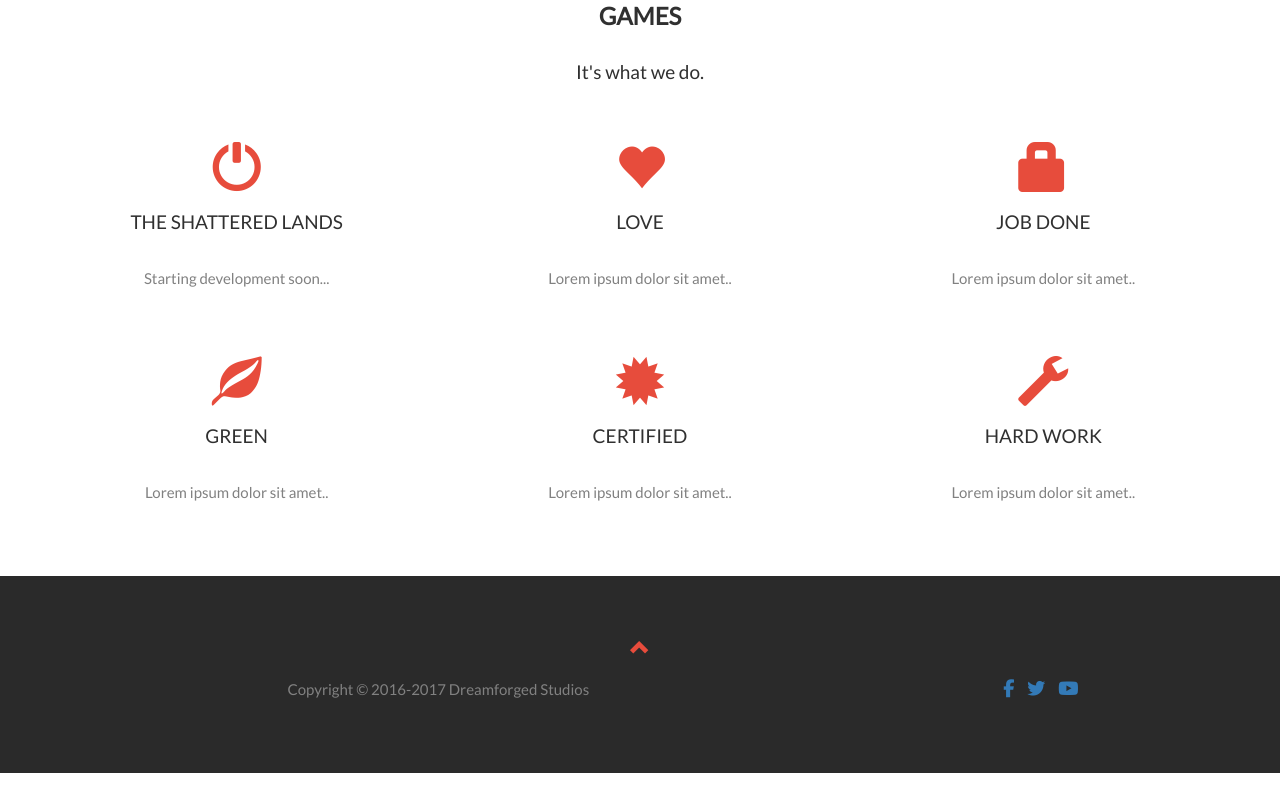
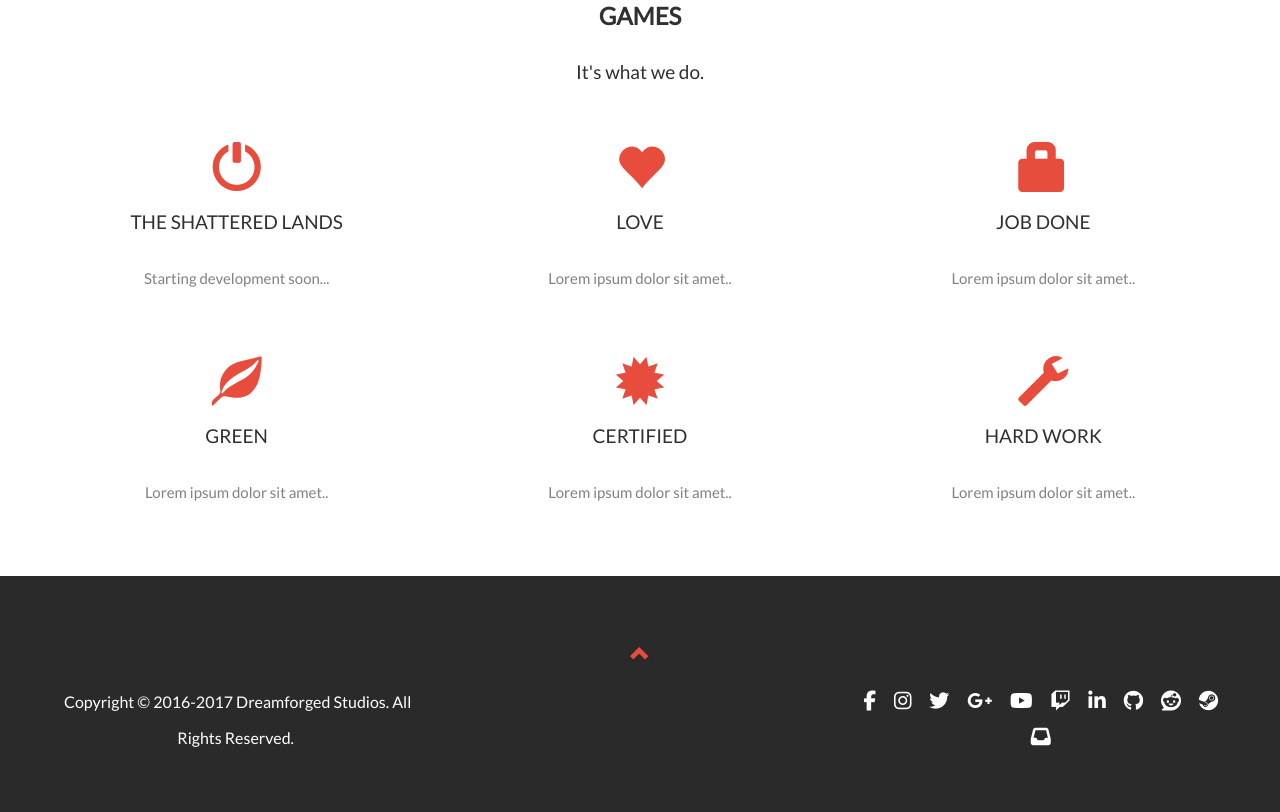
Before and after one commit to kriscrump/Site, a plain HTML site: page index.html in a window 1280 px wide. Shown: the part 856-1668 px from the top of the page. Before the commit the page ends 1629 px from the top, so only its background shows below. Drawn offline with nearby package versions, Linux system fonts and the light colour scheme.

Commit message:
formatting
formatted and refactored code

```diff
--- a/css/style.css
+++ b/css/style.css
@@ -2,26 +2,31 @@ body {
   font: 400 15px Lato, sans-serif;
   line-height: 1.8;
   color: #818181;
-  }
+}
 h2 {
   font-size: 24px;
   text-transform: uppercase;
   color: #303030;
   font-weight: 600;
   margin-bottom: 30px;
-  }
+}
 h4 {
   font-size: 19px;
   line-height: 1.375em;
   color: #303030;
   font-weight: 400;
   margin-bottom: 30px;
-  }
+}
+.copyright {
+  font-size: 16px;
+  padding: 2px;
+}
 .fa:before {
-  font-size: 18px;
+  color: #fff;
+  padding: 2px;
 }
 .jumbotron {
-  background-color: #2A2A2A;
+  background-color: #2a2a2a;
   color: #fff;
   padding: 100px 25px;
   font-family: Montserrat, sans-serif;
@@ -138,7 +143,9 @@ h4 {
   color: #fff !important;
 }
 footer {
-  background: #2A2A2A;
+  background: #2a2a2a;
+  color: #fff;
+  font-size: 20px;
 }
 footer .glyphicon {
   font-size: 20px;
--- a/index.html
+++ b/index.html
@@ -150,54 +150,30 @@
         <span class="glyphicon glyphicon-chevron-up"></span>
       </a>
       <div class="row">
-        <div class="col-md-8">
-          <span class="copyright">Copyright &copy; 2016-2017 Dreamforged Studios</span>
+        <div class="col-md-4">
+          <span class="copyright">Copyright &copy; 2016-2017 Dreamforged Studios. All Rights Reserved.</span>
+        </div>
+        <div class="col-md-4">
+          <br>
         </div>
         <div class="col-md-4">
           <ul class="list-inline social-buttons">
-            <li><a href="#"><i class="fa fa-facebook"></i></a></li>
-            <li><a href="#"><i class="fa fa-twitter"></i></a></li>
-            <li><a href="#"><i class="fa fa-youtube"></i></a></li>
+            <li><a href="#" title="Facebook"><i class="fa fa-facebook"></i></a></li>
+            <li><a href="#" title="Instagram"><i class="fa fa-instagram"></i></a></li>
+            <li><a href="#" title="Twitter"><i class="fa fa-twitter"></i></a></li>
+            <li><a href="#" title="Google+"><i class="fa fa-google-plus"></i></a></li>
+            <li><a href="#" title="YouTube"><i class="fa fa-youtube-play"></i></a></li>
+            <li><a href="#" title="Twitch.tv"><i class="fa fa-twitch"></i></a></li>
+            <li><a href="#" title="LinkedIn"><i class="fa fa-linkedin"></i></a></li>
+            <li><a href="#" title="GitHub"><i class="fa fa-github"></i></a></li>
+            <li><a href="#" title="Reddit"><i class="fa fa-reddit"></i></a></li>
+            <li><a href="#" title="Steam"><i class="fa fa-steam"></i></a></li>
+            <li><a href="#" title="Email"><i class="fa fa-inbox"></i></a></li>
           </ul>
         </div>
       </div>
     </footer>
 
-    <script>
-    $(document).ready(function(){
-      // Add smooth scrolling to all links in navbar + footer link
-      $(".navbar a, footer a[href='#myPage']").on('click', function(event) {
-        // Make sure this.hash has a value before overriding default behavior
-        if (this.hash !== "") {
-          // Prevent default anchor click behavior
-          event.preventDefault();
-
-          // Store hash
-          var hash = this.hash;
-
-          // Using jQuery's animate() method to add smooth page scroll
-          // The optional number (900) specifies the number of milliseconds it takes to scroll to the specified area
-          $('html, body').animate({
-            scrollTop: $(hash).offset().top
-          }, 900, function(){
-
-            // Add hash (#) to URL when done scrolling (default click behavior)
-            window.location.hash = hash;
-          });
-        } // End if
-      });
-
-      $(window).scroll(function() {
-        $(".slideanim").each(function(){
-          var pos = $(this).offset().top;
-
-          var winTop = $(window).scrollTop();
-            if (pos < winTop + 600) {
-              $(this).addClass("slide");
-            }
-        });
-      });
-    })
-    </script>
+    <script src="js/style.js"></script>
   </body>
 </html>
--- /dev/null
+++ b/js/style.js
@@ -0,0 +1,34 @@
+$(document).ready(function(){
+  // Add smooth scrolling to all links in navbar + footer link
+  $(".navbar a, footer a[href='#myPage']").on('click', function(event) {
+    // Make sure this.hash has a value before overriding default behavior
+    if (this.hash !== "") {
+      // Prevent default anchor click behavior
+      event.preventDefault();
+
+      // Store hash
+      var hash = this.hash;
+
+      // Using jQuery's animate() method to add smooth page scroll
+      // The optional number (900) specifies the number of milliseconds it takes to scroll to the specified area
+      $('html, body').animate({
+        scrollTop: $(hash).offset().top
+      }, 900, function(){
+
+        // Add hash (#) to URL when done scrolling (default click behavior)
+        window.location.hash = hash;
+      });
+    } // End if
+  });
+
+  $(window).scroll(function() {
+    $(".slideanim").each(function(){
+      var pos = $(this).offset().top;
+
+      var winTop = $(window).scrollTop();
+        if (pos < winTop + 600) {
+          $(this).addClass("slide");
+        }
+    });
+  });
+})
```
